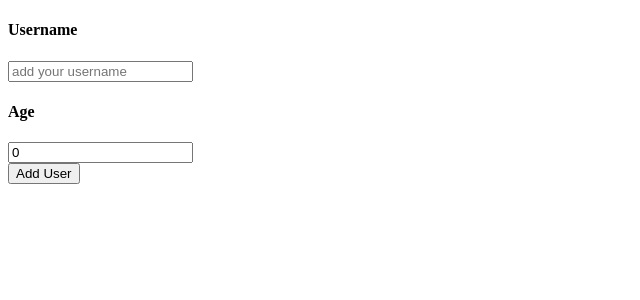
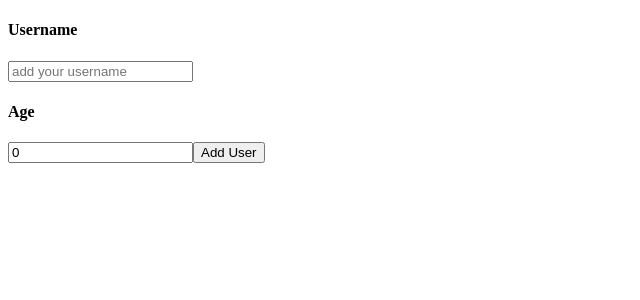
Before and after one commit to Dilkashpeshimam18/addUser-react-project, a React (Create React App) app: page / in a window 1280 px wide. Shown: the top 300 px of the page, without its empty margins (0-640 px from the left). Built offline with nearby package versions, Linux system fonts and the light colour scheme.

Commit message:
wrapper component & react fragments

```diff
--- a/src/components/Button/Button.tsx
+++ b/src/components/Button/Button.tsx
@@ -1,12 +1,13 @@
 import React from 'react'
 import './Button.css'
+import Wrapper from '../Helper/Wrapper'
 
 
 const Button = () => {
   return (
-    <div className='button'>
+    <Wrapper>
       <button type='submit'>Add User</button>
-    </div>
+    </Wrapper>
   )
 }
 
--- a/src/components/DisplayUser/DisplayUser.tsx
+++ b/src/components/DisplayUser/DisplayUser.tsx
@@ -5,9 +5,9 @@ import { User } from '../User'
 
 const DisplayUser = ({ users }: User[] | any) => {
   return (
-    <div>
+    <React.Fragment>
       <UsersList users={users} />
-    </div>
+    </React.Fragment>
   )
 }
 
--- /dev/null
+++ b/src/components/Helper/Wrapper.js
@@ -0,0 +1,7 @@
+import React from 'react'
+
+const Wrapper = (props) => {
+  return props.children
+}
+
+export default Wrapper
```
